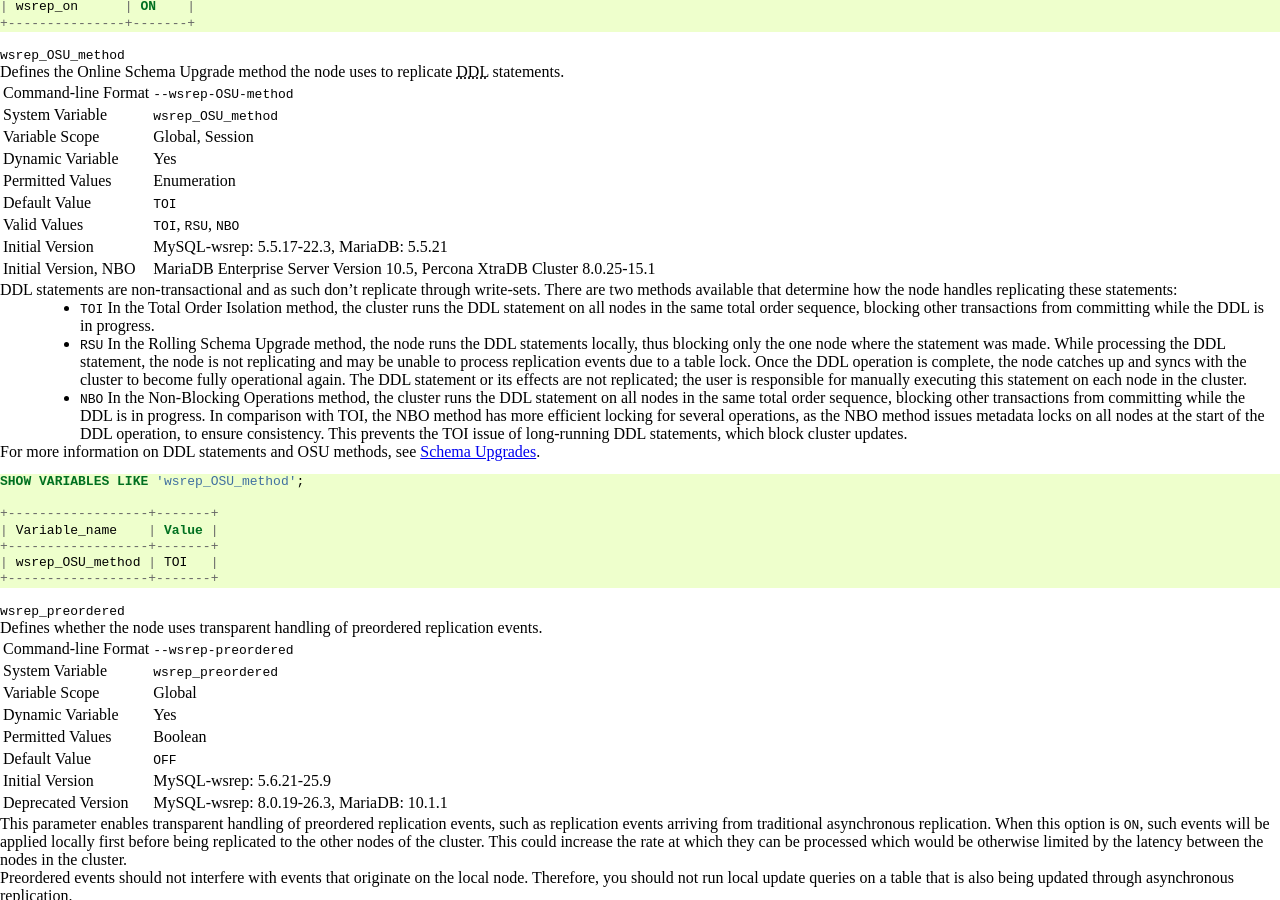
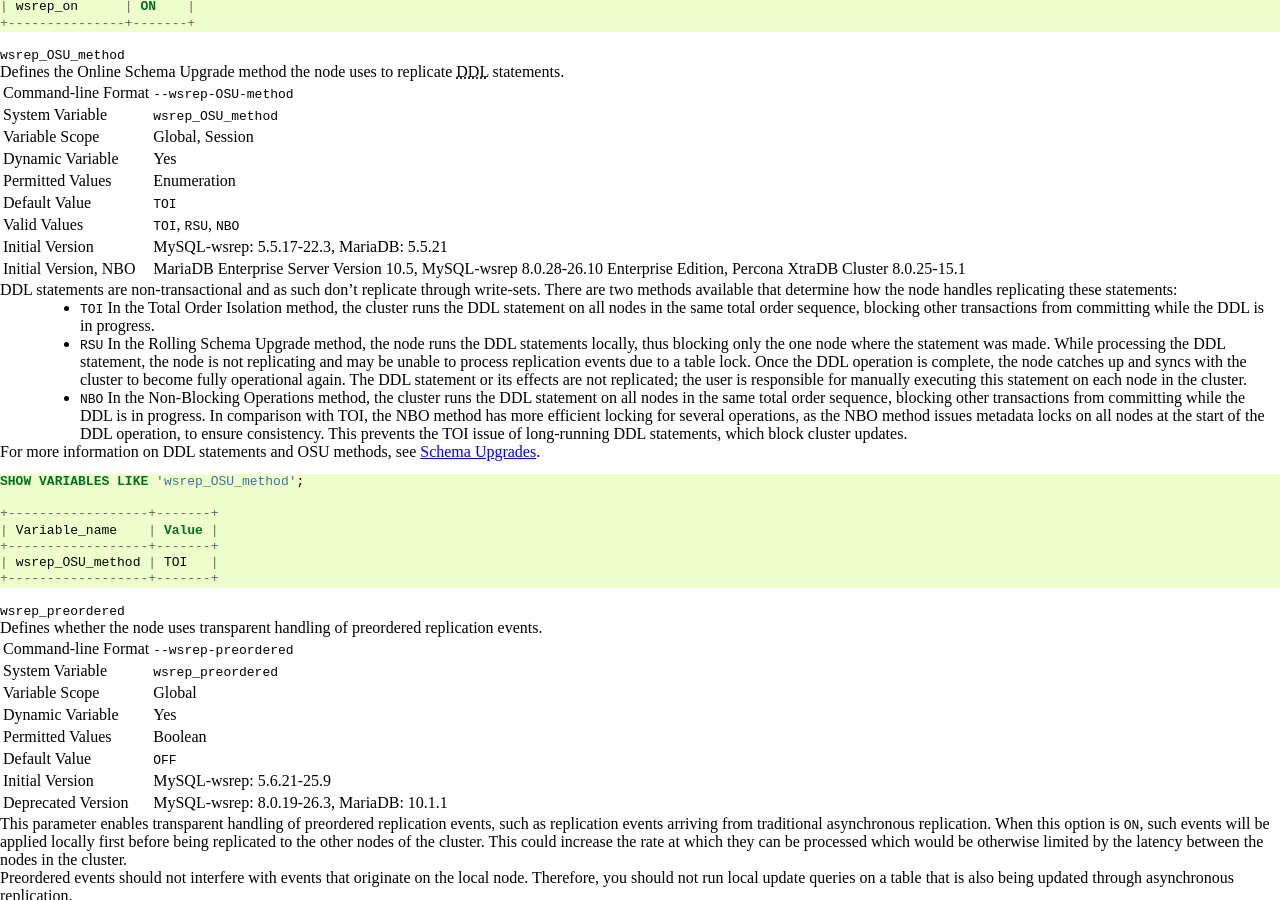
Before and after one commit to codership/documentation, a Sphinx documentation site: the page built from galeracluster/source/documentation/mysql-wsrep-options.rst, in a window 1280 px wide and 900 px high, scrolled down 12947 px. Built offline with Sphinx 7.4.7, drawn with Linux system fonts in a browser that asks for light colours; comment, search, counter and statistics services are not loaded.

Commit message:
Update mysql-wsrep-options.rst
first version

```diff
--- a/galeracluster/source/documentation/mysql-wsrep-options.rst
+++ b/galeracluster/source/documentation/mysql-wsrep-options.rst
@@ -1262,7 +1262,7 @@ Defines the Online Schema Upgrade method the node uses to replicate :abbr:`DDL (
    "Default Value", "``TOI``"
    "Valid Values", "``TOI``, ``RSU``, ``NBO``"
    "Initial Version", "MySQL-wsrep: 5.5.17-22.3, MariaDB: 5.5.21"
-   "Initial Version, NBO", "MariaDB Enterprise Server Version 10.5, Percona XtraDB Cluster 8.0.25-15.1"
+   "Initial Version, NBO", "MariaDB Enterprise Server Version 10.5, MySQL-wsrep 8.0.28-26.10 Enterprise Edition, Percona XtraDB Cluster 8.0.25-15.1"
 
 DDL statements are non-transactional and as such don't replicate through write-sets.  There are two methods available that determine how the node handles replicating these statements:
 
```
